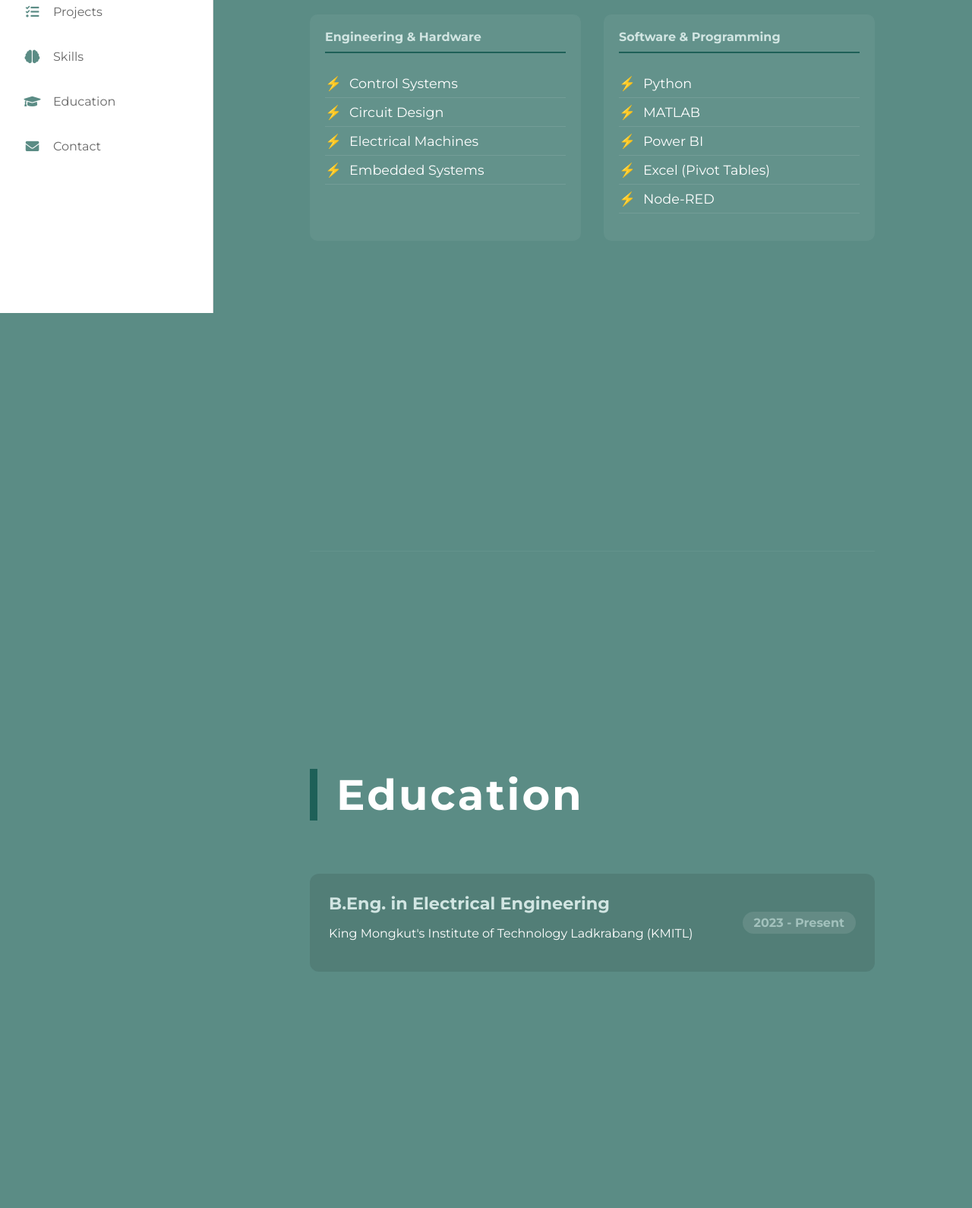
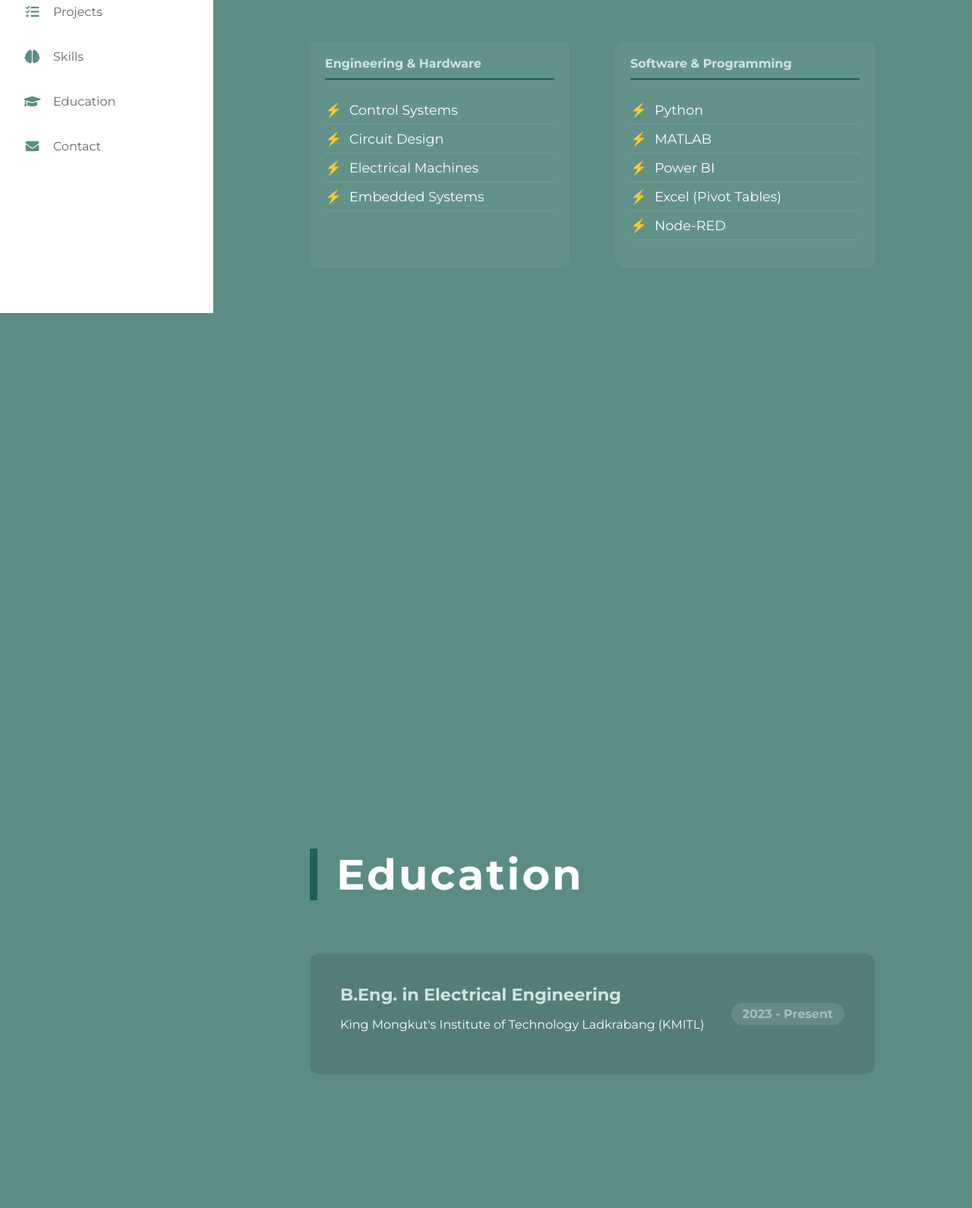
Before and after one commit to joefrann/new, a plain HTML site: page index.html in a window 1280 px wide. Shown: the part 388-1978 px from the top of the page at 76% size. Drawn offline with Linux system fonts and the light colour scheme.

Commit message:
Update style.css

```diff
--- a/style.css
+++ b/style.css
@@ -268,3 +268,30 @@ section {
 section {
     scroll-margin-top: 80px;
 }
+/* ดันระยะห่างระหว่างแต่ละหัวข้อให้แยกกันชัดเจน */
+section.content-section {
+    margin-top: 250px !important;    /* ดันหัวข้อให้ห่างจากเนื้อหาข้างบน */
+    padding-top: 50px !important;    /* ระยะห่างภายในด้านบน */
+    margin-bottom: 100px !important; /* ระยะห่างด้านล่าง */
+    clear: both !important;          /* ป้องกันการซ้อนทับกันของ Layout */
+    display: block !important;
+}
+
+/* ทำให้หัวข้อ (Skills, Education) ดูใหญ่และมีช่องไฟ */
+.section-title {
+    margin-bottom: 80px !important;  /* ดันหัวข้อให้ห่างจากกล่องข้อมูลข้างล่าง */
+    display: block !important;
+    font-size: 3rem !important;
+}
+
+/* เพิ่มระยะห่างระหว่างกล่อง Skill (กล่องซ้าย-ขวา) */
+.skills-container {
+    gap: 60px !important;           /* เพิ่มช่องว่างระหว่างกล่อง Engineering กับ Software */
+    margin-top: 40px !important;
+}
+
+/* ปรับระยะห่างของ Education item */
+.edu-item {
+    margin-top: 40px !important;
+    padding: 40px !important;       /* ขยายกล่องให้ดูโปร่งขึ้น */
+}
```
